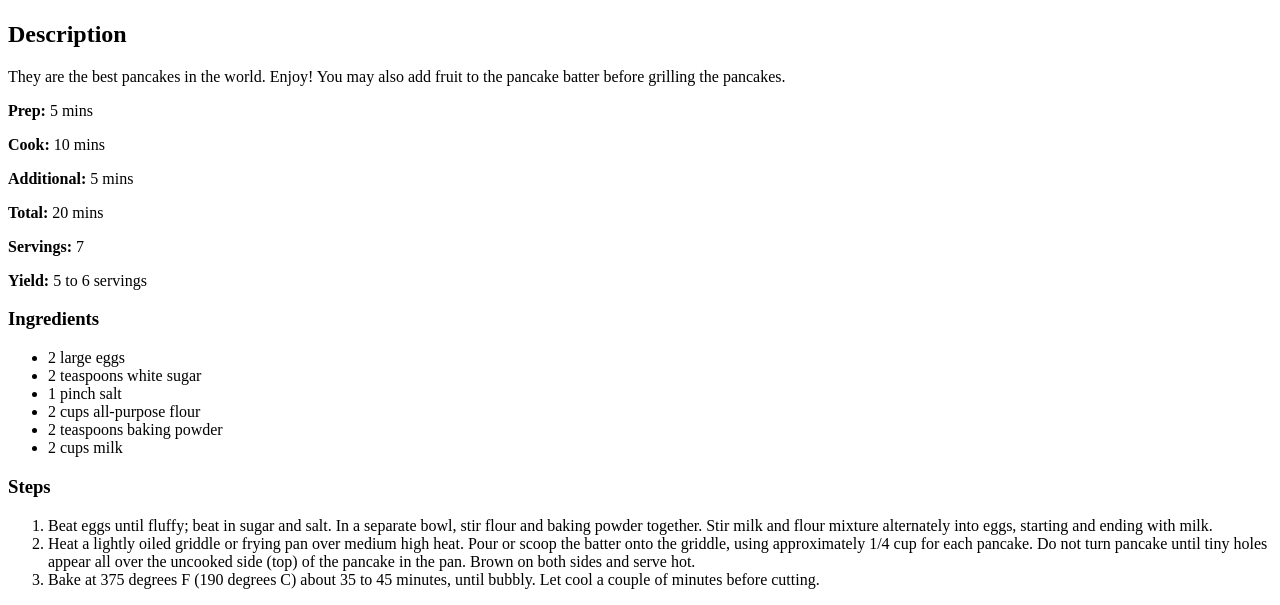
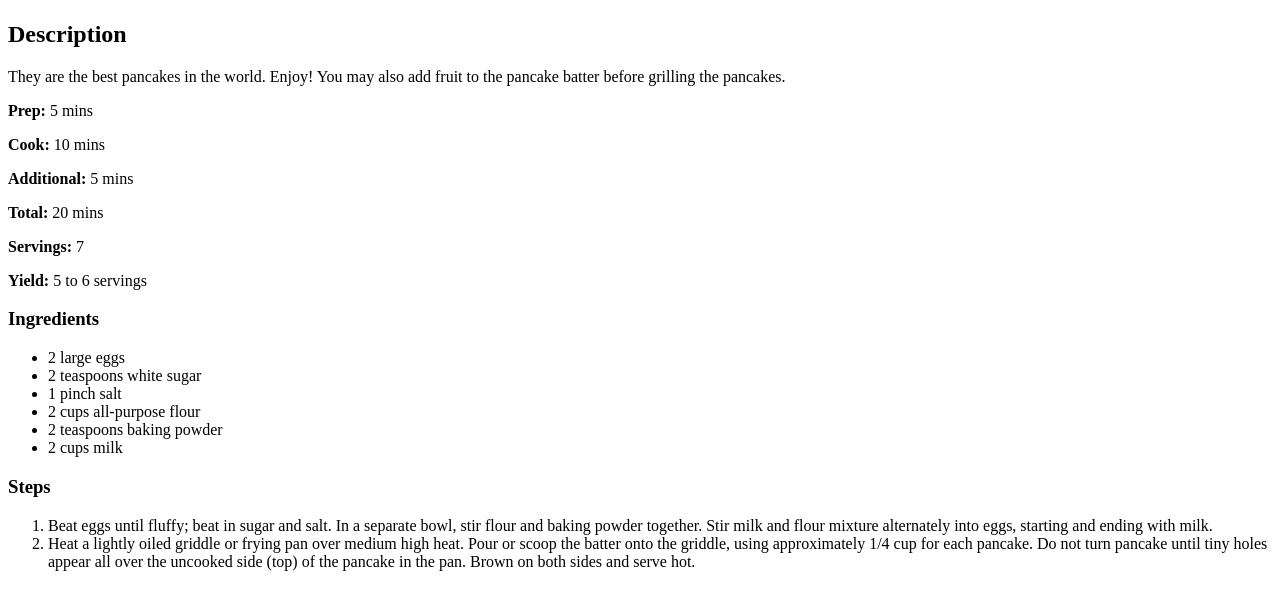
Before and after one commit to Suharth/odin-recipes, a plain HTML site: page recipes/pancakes.html in a window 1280 px wide. Shown: the part 383-988 px from the top of the page. Drawn offline with Linux system fonts and the light colour scheme.

Commit message:
Removed extra line from the steps of making pancakes in pancakes.html

```diff
--- a/recipes/pancakes.html
+++ b/recipes/pancakes.html
@@ -30,7 +30,6 @@
     <ol>
         <li>Beat eggs until fluffy; beat in sugar and salt. In a separate bowl, stir flour and baking powder together. Stir milk and flour mixture alternately into eggs, starting and ending with milk.</li>
         <li>Heat a lightly oiled griddle or frying pan over medium high heat. Pour or scoop the batter onto the griddle, using approximately 1/4 cup for each pancake. Do not turn pancake until tiny holes appear all over the uncooked side (top) of the pancake in the pan. Brown on both sides and serve hot.</li>
-        <li>Bake at 375 degrees F (190 degrees C) about 35 to 45 minutes, until bubbly. Let cool a couple of minutes before cutting.</li>
     </ol>
 </body>
 </html>
```
